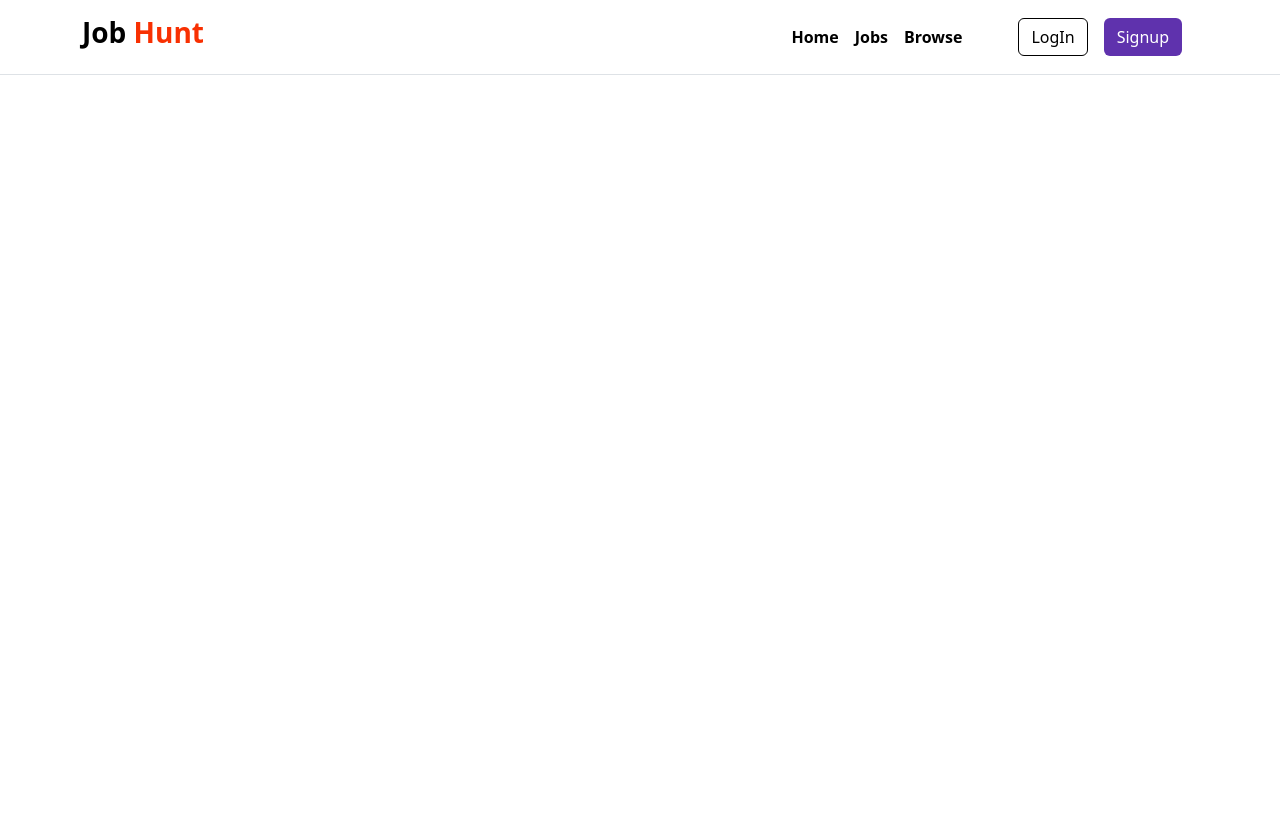
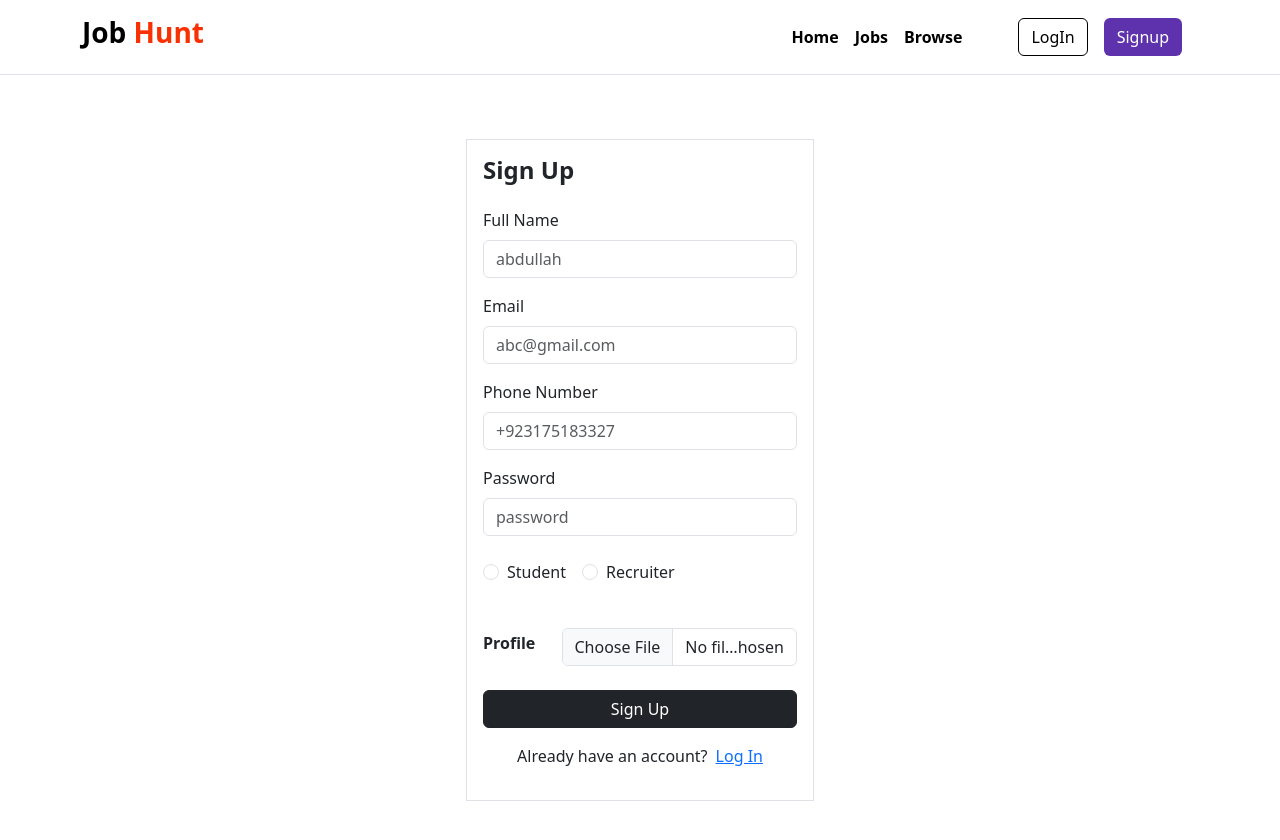
Before and after one commit to abdullazmat/job-hunt, a React (Create React App) app in the folder frontend/: page /signup in a window 1280 px wide. Shown: the top 840 px of the page. Before the commit the page ends 800 px from the top, so only its background shows below. Built offline with nearby package versions, Linux system fonts and the light colour scheme.

Commit message:
Login and Sign Up Page UI Setup with Login API

```diff
--- a/frontend/package.json
+++ b/frontend/package.json
@@ -22,7 +22,7 @@
     "typescript": "4.1.3"
   },
   "scripts": {
-    "start": "react-scripts start",
+    "start": "set PORT=3002 && react-scripts start",
     "build": "react-scripts build",
     "test": "react-scripts test --env=jsdom",
     "eject": "react-scripts eject"
@@ -33,5 +33,5 @@
     "not ie <= 11",
     "not op_mini all"
   ],
-  "proxy": "http://localhost:3000"
+  "proxy": "http://localhost:8000"
 }
--- a/frontend/src/App.js
+++ b/frontend/src/App.js
@@ -1,6 +1,8 @@
 import { BrowserRouter, Routes, Route } from "react-router-dom";
 import Header from "./Components/Header.js";
 import Home from "./Pages/Home.js";
+import SignUp from "./Pages/SignUp.js";
+import LogIn from "./Pages/LogIn.js";
 
 function App() {
   return (
@@ -8,6 +10,8 @@ function App() {
       <Header />
       <Routes>
         <Route path="/" element={<Home />} />
+        <Route path="/signup" element={<SignUp />} />
+        <Route path="/login" element={<LogIn />}></Route>
       </Routes>
     </BrowserRouter>
   );
--- a/frontend/src/Components/Header.js
+++ b/frontend/src/Components/Header.js
@@ -3,6 +3,8 @@ import { FontAwesomeIcon } from "@fortawesome/react-fontawesome";
 import { faUser, faRightFromBracket } from "@fortawesome/free-solid-svg-icons";
 import { Link } from "react-router-dom";
 import { useState } from "react";
+import SignUp from "../Pages/SignUp";
+import LogIn from "../Pages/LogIn";
 
 function Header() {
   const [user, setUser] = useState(false);
@@ -27,7 +29,7 @@ function Header() {
             <ul className="nav col-12 col-lg-auto ms-lg-auto me-0 me-lg-5 mb-2 justify-content-center mb-md-0">
               <li>
                 <Link
-                  to="#"
+                  to="/"
                   className="nav-link px-2  text-black nav-links"
                   style={{ fontWeight: "bold" }}
                 >
@@ -72,6 +74,7 @@ function Header() {
                 </Link>
               ) : (
                 <div className="mt-3 mt-lg-0">
+                  <Link to={"/login"}>
                     <button
                       className="btn me-3 nav-login-btn "
                       style={{
@@ -82,12 +85,15 @@ function Header() {
                     >
                       LogIn
                     </button>
+                  </Link>
+                  <Link to={"/signup"}>
                     <button
                       className="btn nav-signup-btn "
                       style={{ backgroundColor: "#5F32AD", color: "white" }}
                     >
                       Signup
                     </button>
+                  </Link>
                 </div>
               )}
               <ul className="dropdown-menu text-small">
--- /dev/null
+++ b/frontend/src/Pages/LogIn.js
@@ -0,0 +1,149 @@
+import React, { useState } from "react";
+import { Link } from "react-router-dom";
+import { useNavigate } from "react-router-dom";
+
+function LogIn() {
+  const [formData, setFormData] = useState({
+    email: "",
+    password: "",
+    role: "",
+  });
+  const [error, setError] = useState(false);
+  const [success, setSuccess] = useState(false);
+  const [loading, setLoading] = useState(false);
+  const navigate = useNavigate();
+
+  const handleChange = (e) => {
+    setFormData({
+      ...formData,
+      [e.target.name]: e.target.value,
+    });
+  };
+  console.log(formData);
+
+  const handleSubmit = async (e) => {
+    e.preventDefault();
+    try {
+      setLoading(true);
+      const res = await fetch("/api/v1/user/login", {
+        method: "POST",
+        headers: {
+          "Content-Type": "application/json",
+        },
+        body: JSON.stringify(formData),
+      });
+
+      const data = await res.json();
+      console.log(data);
+      if (data.success === false) {
+        setLoading(false);
+        setError(data.message);
+        setTimeout(() => {
+          setError(null);
+        }, 3000);
+        return;
+      } else {
+        setLoading(false);
+        setSuccess(true);
+        setTimeout(() => {
+          setSuccess(false);
+          navigate("/");
+        }, 1000);
+      }
+    } catch (error) {
+      setLoading(false);
+      setError(error.message);
+      setTimeout(() => {
+        setError(null);
+      }, 3000);
+    }
+  };
+
+  return (
+    <div className="container p-5 mt-4 mt-md-0">
+      <form
+        className="container p-3 d-flex flex-column justify-content-center border col-12 col-sm-9 col-md-6"
+        onSubmit={handleSubmit}
+      >
+        <div className="mb-3">
+          <h4 className="mb-4 fw-bold">Log In</h4>
+          <label htmlFor="exampleInputEmail1" className="form-label fw-medium">
+            Email
+          </label>
+          <input
+            type="email"
+            className="form-control "
+            id="email"
+            name="email"
+            aria-describedby="emailHelp"
+            required
+            placeholder="abc@gmail.com"
+            onChange={handleChange}
+          />
+        </div>
+        <div className="mb-3">
+          <label
+            htmlFor="exampleInputPassword1"
+            className="form-label fw-medium"
+          >
+            Password
+          </label>
+          <input
+            type="password"
+            className="form-control "
+            id="password"
+            name="password"
+            required
+            placeholder="password"
+            onChange={handleChange}
+          />
+        </div>
+
+        <div className="d-flex ">
+          <div className="form-check mb-4 mt-2">
+            <input
+              className="form-check-input"
+              type="radio"
+              name="role"
+              id="student"
+              value="student"
+              onChange={handleChange}
+              checked={formData.role === "student"}
+            />
+            <label className="form-check-label fw-medium" htmlFor="student">
+              Student
+            </label>
+          </div>
+          <div className="form-check mb-4 mt-2 ms-4">
+            <input
+              className="form-check-input"
+              type="radio"
+              name="role"
+              id="recruiter"
+              onChange={handleChange}
+              value="recruiter"
+              checked={formData.role === "recruiter"}
+            />
+            <label className="form-check-label fw-medium" htmlFor="recruiter">
+              Recruiter
+            </label>
+          </div>
+        </div>
+
+        <button type="submit" className="btn btn-dark">
+          {loading ? "Loading ..." : "Log In"}
+        </button>
+        <div className="mt-3 d-flex">
+          <p>Dont have an account?</p>
+          <Link to="/signup" className="ms-2">
+            SignUp
+          </Link>
+        </div>
+        {error && <p className="text-danger mt-2">{error}</p>}
+        {success && <p className="text-success mt-2">Logged In Successfully</p>}
+      </form>
+    </div>
+  );
+}
+
+export default LogIn;
--- /dev/null
+++ b/frontend/src/Pages/SignUp.js
@@ -0,0 +1,124 @@
+import React from "react";
+import { Link } from "react-router-dom";
+
+function SignUp() {
+  return (
+    <div className="container p-5 mt-2 mt-md-0">
+      <form className="container p-3 d-flex flex-column justify-content-center border col-12 col-sm-9 col-md-6 col-lg-4">
+        <h4 className="mb-4 fw-bold">Sign Up</h4>
+
+        {/* Full Name Field */}
+        <div className="mb-3">
+          <label htmlFor="fullName" className="form-label fw-medium">
+            Full Name
+          </label>
+          <input
+            type="text"
+            className="form-control"
+            id="fullName"
+            required
+            placeholder="abdullah"
+          />
+        </div>
+
+        {/* Email Field */}
+        <div className="mb-3">
+          <label htmlFor="email" className="form-label fw-medium">
+            Email
+          </label>
+          <input
+            type="email"
+            className="form-control"
+            id="email"
+            required
+            placeholder="abc@gmail.com"
+          />
+        </div>
+
+        {/* Phone Number Field */}
+        <div className="mb-3">
+          <label htmlFor="phoneNumber" className="form-label fw-medium">
+            Phone Number
+          </label>
+          <input
+            type="tel"
+            className="form-control"
+            placeholder="+923175183327"
+            id="phoneNumber"
+            pattern="\+92[0-9]{10}"
+            required
+          />
+        </div>
+
+        {/* Password Field */}
+        <div className="mb-3">
+          <label
+            htmlFor="exampleInputPassword1"
+            className="form-label fw-medium"
+          >
+            Password
+          </label>
+          <input
+            type="password"
+            className="form-control"
+            id="password"
+            placeholder="password"
+          />
+        </div>
+
+        {/* Radio Buttons for Role Selection */}
+        <div className="d-flex flex-column flex-sm-row mb-3">
+          <div className="form-check mb-4 mt-2">
+            <input
+              className="form-check-input"
+              type="radio"
+              name="role"
+              id="student"
+            />
+            <label className="form-check-label fw-medium" htmlFor="student">
+              Student
+            </label>
+          </div>
+          <div className="form-check mb-4 mt-2 ms-sm-3">
+            <input
+              className="form-check-input"
+              type="radio"
+              name="role"
+              id="recruiter"
+            />
+            <label className="form-check-label fw-medium" htmlFor="recruiter">
+              Recruiter
+            </label>
+          </div>
+        </div>
+
+        {/* Profile Image Upload Section */}
+        <div className="mb-3 mt-1 d-flex align-items-center justify-content-between">
+          <label htmlFor="formFile" className="form-label fw-bold">
+            Profile
+          </label>
+          <input
+            className="form-control w-75 w-sm-100 ms-3"
+            type="file"
+            id="formFile"
+          />
+        </div>
+
+        {/* Submit Button */}
+        <button type="submit" className="btn btn-dark mt-2">
+          Sign Up
+        </button>
+
+        {/* Link for Existing Account */}
+        <div className="mt-3 d-flex justify-content-center">
+          <p>Already have an account?</p>
+          <Link to="/login" className="ms-2">
+            Log In
+          </Link>
+        </div>
+      </form>
+    </div>
+  );
+}
+
+export default SignUp;
--- a/frontend/src/index.js
+++ b/frontend/src/index.js
@@ -1,7 +1,7 @@
 import App from "./App.js";
 import "./index.css";
 import React from "react";
-import ReactDom from "react-dom";
+import ReactDom from "react-dom/client";
 
 ReactDom.createRoot(document.getElementById("root")).render(
   <React.StrictMode>
```
Also changed, not shown: 1 other file (tests, documents, lock files or other folders). Lines whose indentation alone changed are shown as unchanged.
